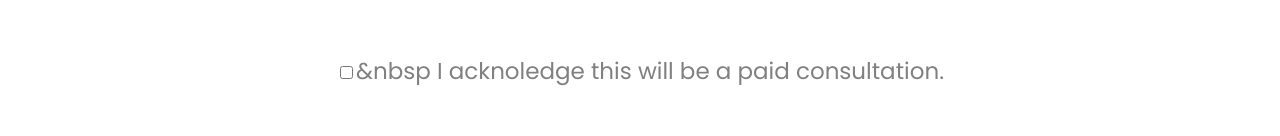
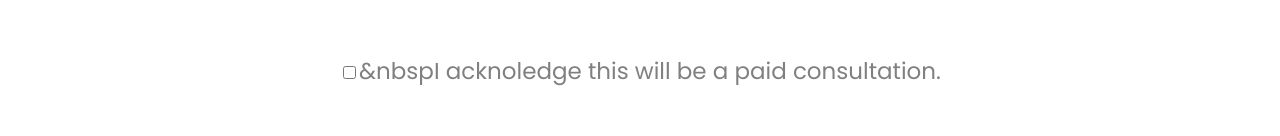
Before and after one commit to RanjithKumarT35/RevnitroFormsFront, a React (Create React App) app: page /BikeConsultation in a window 1280 px wide. Shown: the part 1644-1780 px from the top of the page. Built offline with nearby package versions, Linux system fonts and the light colour scheme; no server answers.

Commit message:
Update BikeConsultation.js

```diff
--- a/src/forms/BikeConsultation.js
+++ b/src/forms/BikeConsultation.js
@@ -272,7 +272,7 @@ function BikeConsultation() {
                     id="formscheckboxxxx"
                     required
                   />
-                 &nbsp I acknoledge this will be a paid consultation.
+                 &nbsp<span>I acknoledge this will be a paid consultation.</span>
               </div>
               <div className="carspurchasebuuttonss">
                 <button type="submit">Submit</button>
```
